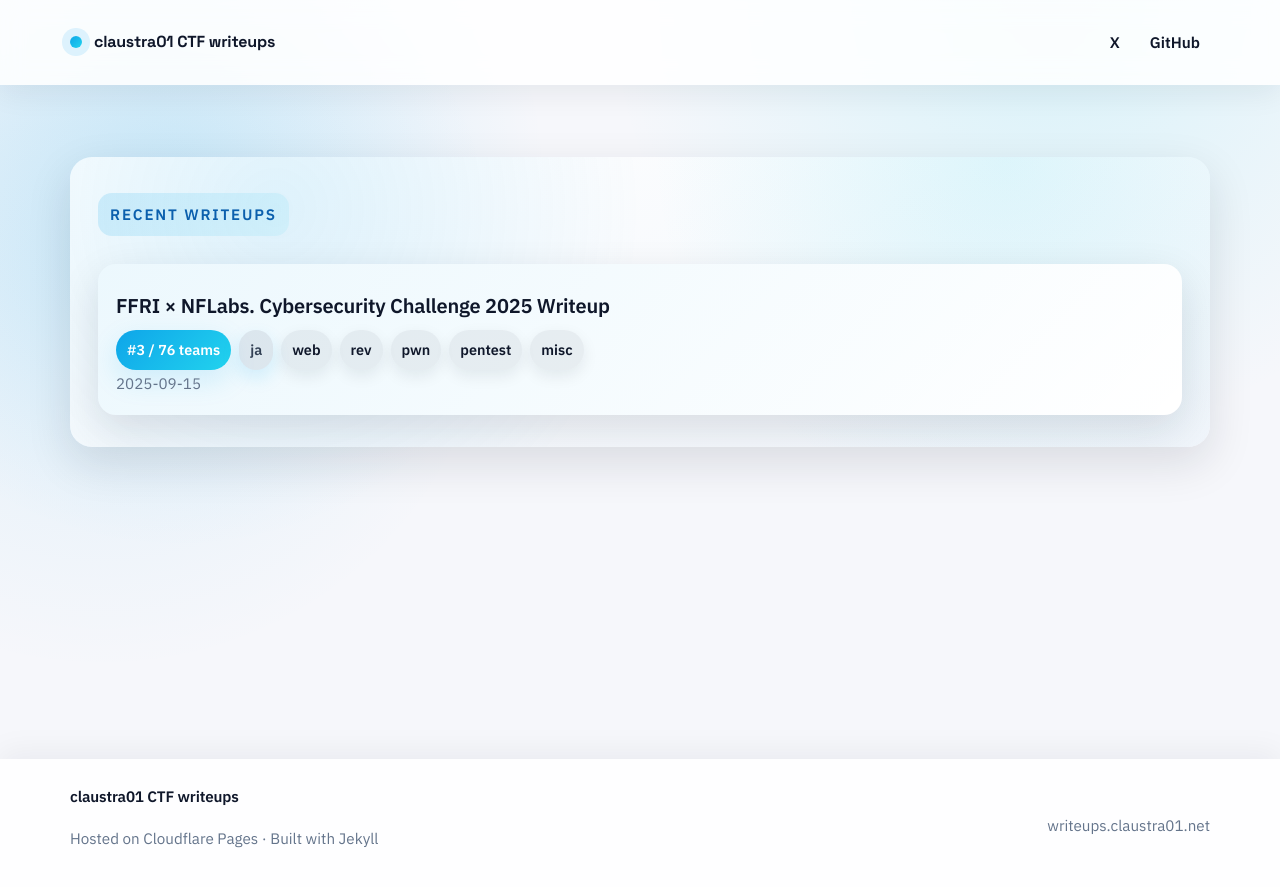
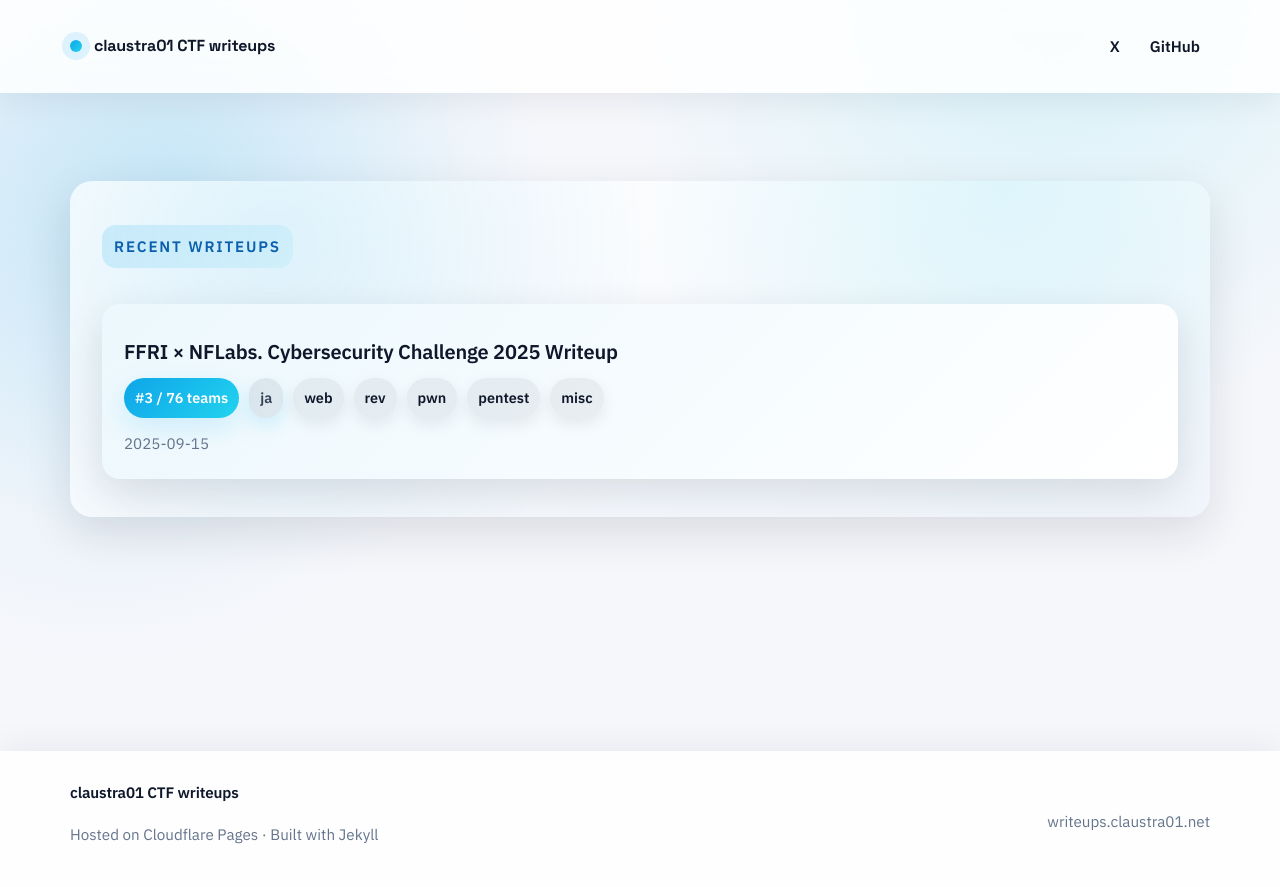
Before and after one commit to claustra01/my-ctf-writeups, a Jekyll site: the page built from index.md, in a window 1280 px wide. Shown: the top 887 px of the page. Built offline with Jekyll 4.4.1, drawn with Linux system fonts in a browser that asks for light colours.

Commit message:
chore: margin and padding

```diff
--- a/assets/css/main.css
+++ b/assets/css/main.css
@@ -94,7 +94,7 @@ a:hover {
   display: flex;
   align-items: center;
   justify-content: space-between;
-  padding: 20px 0;
+  padding: 24px 0;
   position: relative;
   z-index: 1;
   width: min(1140px, 100% - 48px);
@@ -153,7 +153,7 @@ a:hover {
 /* Main shell */
 .page-body {
   flex: 1;
-  padding: 72px 0 88px;
+  padding: 88px 0 108px;
   position: relative;
   z-index: 1;
 }
@@ -163,7 +163,7 @@ a:hover {
   isolation: isolate;
   background: linear-gradient(160deg, rgba(255, 255, 255, 0.96), rgba(240, 245, 251, 0.92));
   border-radius: var(--radius-lg);
-  padding: 32px 28px;
+  padding: 38px 32px;
   box-shadow: var(--shadow-medium);
   overflow: hidden;
 }
@@ -185,7 +185,7 @@ a:hover {
 }
 
 .site-footer {
-  padding: 24px 0 32px;
+  padding: 28px 0 36px;
   background: rgba(255, 255, 255, 0.9);
   box-shadow: 0 -8px 28px rgba(15, 23, 42, 0.05);
   margin-top: auto;
@@ -211,7 +211,7 @@ a:hover {
 
 /* Home sections & cards */
 .section-title {
-  margin: 4px 0 16px;
+  margin: 6px 0 20px;
   display: inline-flex;
   align-items: center;
   gap: 8px;
@@ -227,14 +227,14 @@ a:hover {
 .card-grid {
   display: grid;
   grid-template-columns: 1fr;
-  gap: 16px;
-  margin-top: 12px;
+  gap: 20px;
+  margin-top: 16px;
 }
 
 .card {
   background: var(--panel);
   border-radius: var(--radius-md);
-  padding: 18px;
+  padding: 22px;
   box-shadow: var(--shadow-card);
   position: relative;
   overflow: hidden;
@@ -260,7 +260,7 @@ a:hover {
 }
 
 .card h2 {
-  margin: 6px 0 6px;
+  margin: 8px 0 8px;
   font-size: 1.25rem;
   letter-spacing: -0.01em;
 }
@@ -277,6 +277,7 @@ a:hover {
   flex-wrap: wrap;
   color: var(--muted);
   font-size: 0.95rem;
+  margin-top: 12px;
 }
 
 .meta-line {
@@ -297,9 +298,9 @@ a:hover {
 .hero-meta {
   display: flex;
   align-items: center;
-  gap: 8px;
+  gap: 10px;
   flex-wrap: wrap;
-  margin-top: 6px;
+  margin-top: 8px;
 }
 
 .meta-date {
@@ -313,7 +314,7 @@ a:hover {
 .meta-chips {
   display: flex;
   align-items: center;
-  gap: 8px;
+  gap: 10px;
   flex-wrap: wrap;
 }
 
@@ -352,7 +353,7 @@ a:hover {
 .writeup {
   background: var(--panel);
   border-radius: var(--radius-lg);
-  padding: 26px 22px;
+  padding: 32px 26px;
   box-shadow: var(--shadow-strong);
   position: relative;
   overflow: hidden;
@@ -378,7 +379,7 @@ a:hover {
   gap: 8px;
   font-weight: 700;
   color: var(--muted);
-  margin-bottom: 10px;
+  margin-bottom: 12px;
   transition: color 150ms ease, transform 150ms ease;
 }
 
@@ -388,7 +389,7 @@ a:hover {
 }
 
 .writeup-hero {
-  margin-bottom: 14px;
+  margin-bottom: 18px;
   display: flex;
   flex-direction: column;
   gap: 6px;
@@ -403,14 +404,14 @@ a:hover {
 .writeup-stats {
   display: grid;
   grid-template-columns: repeat(auto-fit, minmax(220px, 1fr));
-  gap: 12px;
-  margin: 14px 0 18px;
+  gap: 16px;
+  margin: 18px 0 22px;
 }
 
 .stat-block {
   background: var(--grad-accent-soft);
   border-radius: 16px;
-  padding: 12px 14px;
+  padding: 14px 16px;
   box-shadow: var(--shadow-light);
 }
 
@@ -450,26 +451,26 @@ a:hover {
 }
 
 .writeup-body {
-  margin-top: 18px;
+  margin-top: 24px;
   color: var(--text);
 }
 
 /* Markdown content */
 .markdown-body h2 {
-  margin-top: 28px;
-  margin-bottom: 10px;
+  margin-top: 32px;
+  margin-bottom: 12px;
 }
 
 .markdown-body h3 {
-  margin-top: 20px;
-  margin-bottom: 8px;
+  margin-top: 24px;
+  margin-bottom: 10px;
 }
 
 .markdown-body p,
 .markdown-body ul,
 .markdown-body ol {
   margin-top: 0;
-  margin-bottom: 14px;
+  margin-bottom: 18px;
 }
 
 .markdown-body code {
@@ -493,13 +494,13 @@ a:hover {
 .markdown-body img {
   max-width: 100%;
   display: block;
-  margin: 18px auto;
+  margin: 22px auto;
   border-radius: var(--radius-sm);
   box-shadow: 0 14px 32px rgba(15, 23, 42, 0.14);
 }
 
 .markdown-body figure {
-  margin: 18px 0;
+  margin: 22px 0;
 }
 
 .markdown-body figcaption {
@@ -510,8 +511,8 @@ a:hover {
 }
 
 .markdown-body blockquote {
-  margin: 0 0 16px 0;
-  padding: 14px 16px;
+  margin: 0 0 18px 0;
+  padding: 16px 18px;
   background: var(--grad-ambient);
   color: #0f172a;
   border-radius: var(--radius-sm);
@@ -523,7 +524,7 @@ a:hover {
 }
 
 .markdown-body li {
-  margin-bottom: 6px;
+  margin-bottom: 8px;
 }
 
 @media (max-width: 900px) {
@@ -542,11 +543,11 @@ a:hover {
   }
 
   .page-body {
-    padding: 48px 0 64px;
+    padding: 56px 0 76px;
   }
 
   .content-wrap {
-    padding: 22px 18px;
+    padding: 26px 20px;
   }
 
   .card-grid {
```
